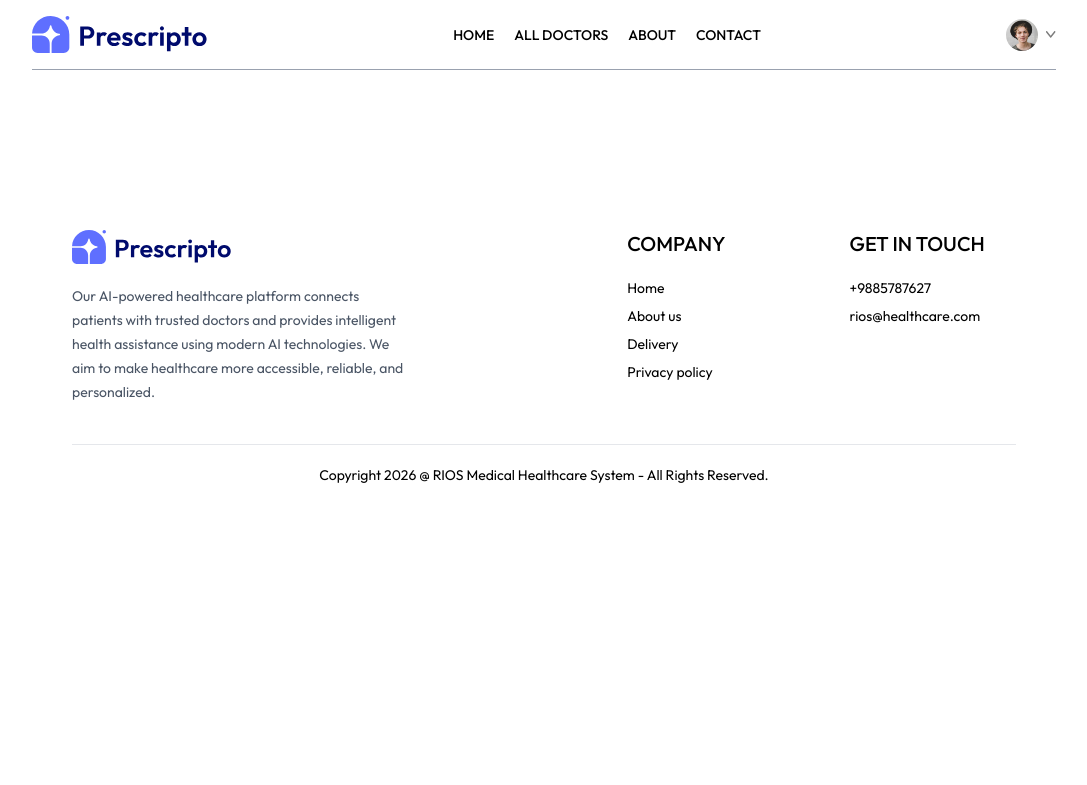
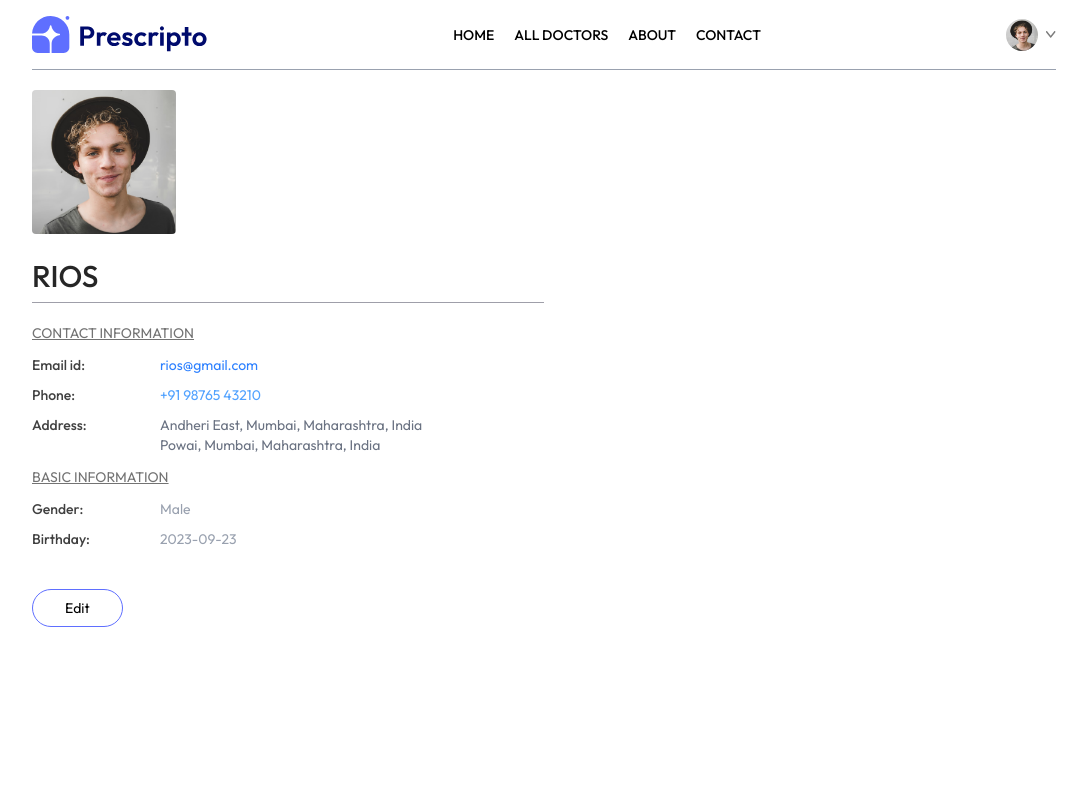
Before and after one commit to IndanBasu/Medical-Healthcare-System, a React (Vite) app: page /my-profile in a window 1280 px wide. Shown: the top 785 px of the page, without its empty margins (96-1183 px from the left). Built offline with nearby package versions, Linux system fonts and the light colour scheme.

Commit message:
MyProfile section created

```diff
--- a/src/pages/MyProfile.jsx
+++ b/src/pages/MyProfile.jsx
@@ -1,8 +1,107 @@
-import React from 'react'
+import React, { useState } from 'react'
+import { assets } from '../../assets/assets_frontend/assets'
 
 const MyProfile = () => {
+
+  const [userData, setUserData] = useState({
+    Name: "RIOS",
+    image: assets.profile_pic,
+    email: 'rios@gmail.com',
+    phone: '+91 98765 43210',
+    address: {
+      line1: "Andheri East, Mumbai, Maharashtra, India",
+      line2: "Powai, Mumbai, Maharashtra, India"
+    },
+    gender: 'Male',
+    birthday: '2023-09-23'
+  })
+
+  const [isEdit, setIsEdit] = useState(false)
+
   return (
-    <div>
+    <div className='max-w-lg flex flex-col gap-2 text-sm'>
+
+      <img className='w-36 rounded' src={userData.image} alt="" />
+
+      {
+        isEdit
+        ? <input className='bg-gray-50 text-3xl font-medium max-w-60 mt-4' type='text' value={userData.Name} onChange={e => setUserData(prev => ({...prev, Name: e.target.value}))}></input>
+        : <p className='font-medium text-3xl text-neutral-800 mt-4'>{userData.Name}</p>
+      }
+
+      <hr className='bg-zinc-400 h-[1px] border-none' />
+      <div>
+
+        <p className='text-neutral-500 underline mt-3'>CONTACT INFORMATION</p>
+
+        <div className='grid grid-cols-[1fr_3fr] gap-y-2.5 mt-3 text-neutral-700'>
+
+          <p className='font-medium'>Email id:</p>
+          <p className='text-blue-500'>{userData.email}</p>
+
+          <p className='font-medium'>Phone:</p>
+          {
+            isEdit
+            ? <input className='bg-gray-100 max-w-52' type='text' value={userData.phone} onChange={e => setUserData(prev => ({...prev, phone: e.target.value}))}></input>
+            : <p className='text-blue-400'>{userData.phone}</p>
+          }
+
+          <p className='font-medium'>Address:</p>
+          {
+            isEdit
+              ? <p>
+                <input className='bg-gray-50' onChange={(e) => setUserData(prev => ({...prev, address: {...prev.address, line1: e.target.value}}))} value={userData.address.line1} type="text"></input>
+                <br />
+                <input className='bg-gray-50' onChange={(e) => setUserData(prev => ({...prev, address: {...prev.address, line2: e.target.value}}))} value={userData.address.line2} type='text' />
+              </p>
+              : <p className='text-gray-500'>
+                {userData.address.line1}
+                <br />
+                {userData.address.line2}
+              </p>
+          }
+
+        </div>
+
+        <div>
+
+          <p className='text-neutral-500 underline mt-3'>BASIC INFORMATION</p>
+
+          <div className='grid grid-cols-[1fr_3fr] gap-y-2.5 mt-3 text-neutral-700'>
+
+            <p className='font-medium'>Gender:</p>
+            {
+              isEdit
+              ? <select className='max-w-20 bg-gray-100' onChange={(e) => setUserData(prev => ({...prev, gender: e.target.value}))} value={userData.gender}>
+                <option value="Male">MALE</option>
+                <option value="Female">FEMALE</option>
+              </select>
+              : <p className='text-gray-400'>{userData.gender}</p>
+            }
+
+            <p className='font-medium'>Birthday:</p>
+
+            {
+              isEdit
+              ? <input className='max-w-28 bg-gray-100' type='date' value={userData.birthday} onChange={e => setUserData(prev => ({...prev, birthday: e.target.value}))}></input>
+              : <p className='text-gray-400'>{userData.birthday}</p>
+            }
+
+          </div>
+
+          <div className='mt-10'>
+
+            {
+              isEdit
+              ? <button className='border border-primary px-8 py-2 rounded-full hover:bg-primary hover:text-white transition-all' onClick={() => setIsEdit(false)}>Save Information</button>
+              : <button className='border border-primary px-8 py-2 rounded-full hover:bg-primary hover:text-white transition-all' onClick={() => setIsEdit(true)}>Edit</button>
+            }
+
+          </div>
+
+        </div>
+
+      </div>
 
     </div>
   )
```
